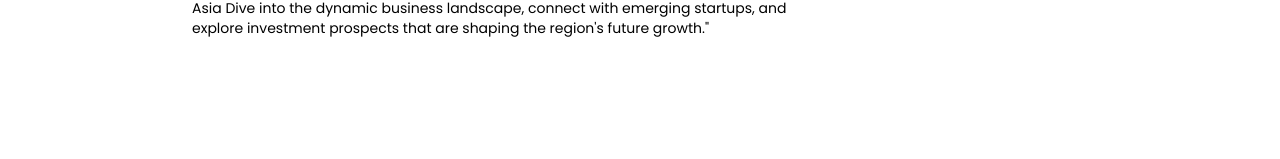
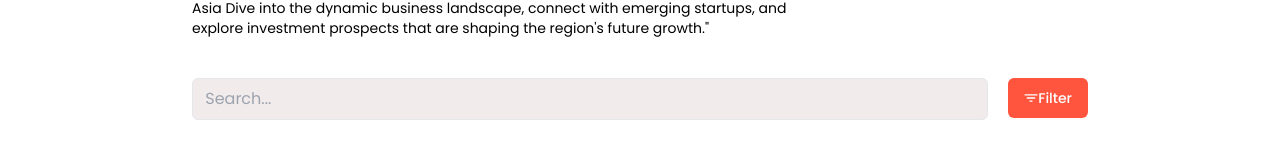
Before and after one commit to woraamy/B2D-Venture, a Next.js app in the folder b2d-venture/: page /business in a window 1280 px wide. Shown: the part 331-490 px from the top of the page. Built offline with nearby package versions, Linux system fonts and the light colour scheme.

Commit message:
add searchbar and filter button

```diff
--- a/b2d-venture/app/business/page.tsx
+++ b/b2d-venture/app/business/page.tsx
@@ -1,5 +1,7 @@
 import Link from "next/link";
 import Header from "@/components/shared/Header";
+import SearchBar from "@/components/ui/searchbar";
+
 import "../globals.css";
 
 const Page = () =>{
@@ -12,6 +14,7 @@ const Page = () =>{
                 Discover tomorrow's leaders with <b>B2D Venture</b>. Unlock opportunities across Southeast Asia
                 Dive into the dynamic business landscape, connect with emerging startups, and explore investment prospects that are shaping the region's future growth."
             </p>
+            <SearchBar />
         </div>
         </>
     );
--- /dev/null
+++ b/b2d-venture/components/ui/searchbar.tsx
@@ -0,0 +1,21 @@
+import { useState } from 'react';
+import { Button } from './button';
+import { IoFilter } from "react-icons/io5";
+
+const SearchBar = () => {
+   return (
+      <div className='flex mt-10'>
+         <input
+         type="text"
+         placeholder=" Search..."
+         className="h-42px border p-2 w-full rounded-md bg-[#F2EBEB]"
+         />
+         <Button className='text-white ms-5'>
+            <IoFilter />
+            Filter
+         </Button>
+      </div>
+   );
+};
+
+export default SearchBar;
--- a/b2d-venture/package.json
+++ b/b2d-venture/package.json
@@ -15,6 +15,9 @@
   },
   "dependencies": {
     "@clerk/nextjs": "^5.4.1",
+    "@fortawesome/free-brands-svg-icons": "^6.6.0",
+    "@fortawesome/free-solid-svg-icons": "^6.6.0",
+    "@fortawesome/react-fontawesome": "^0.2.2",
     "@hookform/resolvers": "^3.9.0",
     "@radix-ui/react-accordion": "^1.2.0",
     "@radix-ui/react-alert-dialog": "^1.1.1",
@@ -56,6 +59,7 @@
     "react-day-picker": "^8.10.1",
     "react-dom": "^18.3.1",
     "react-hook-form": "^7.53.0",
+    "react-icons": "^5.3.0",
     "react-resizable-panels": "^2.1.2",
     "recharts": "^2.12.7",
     "sonner": "^1.5.0",
```
Also changed, not shown: 1 other file (tests, documents, lock files or other folders).
